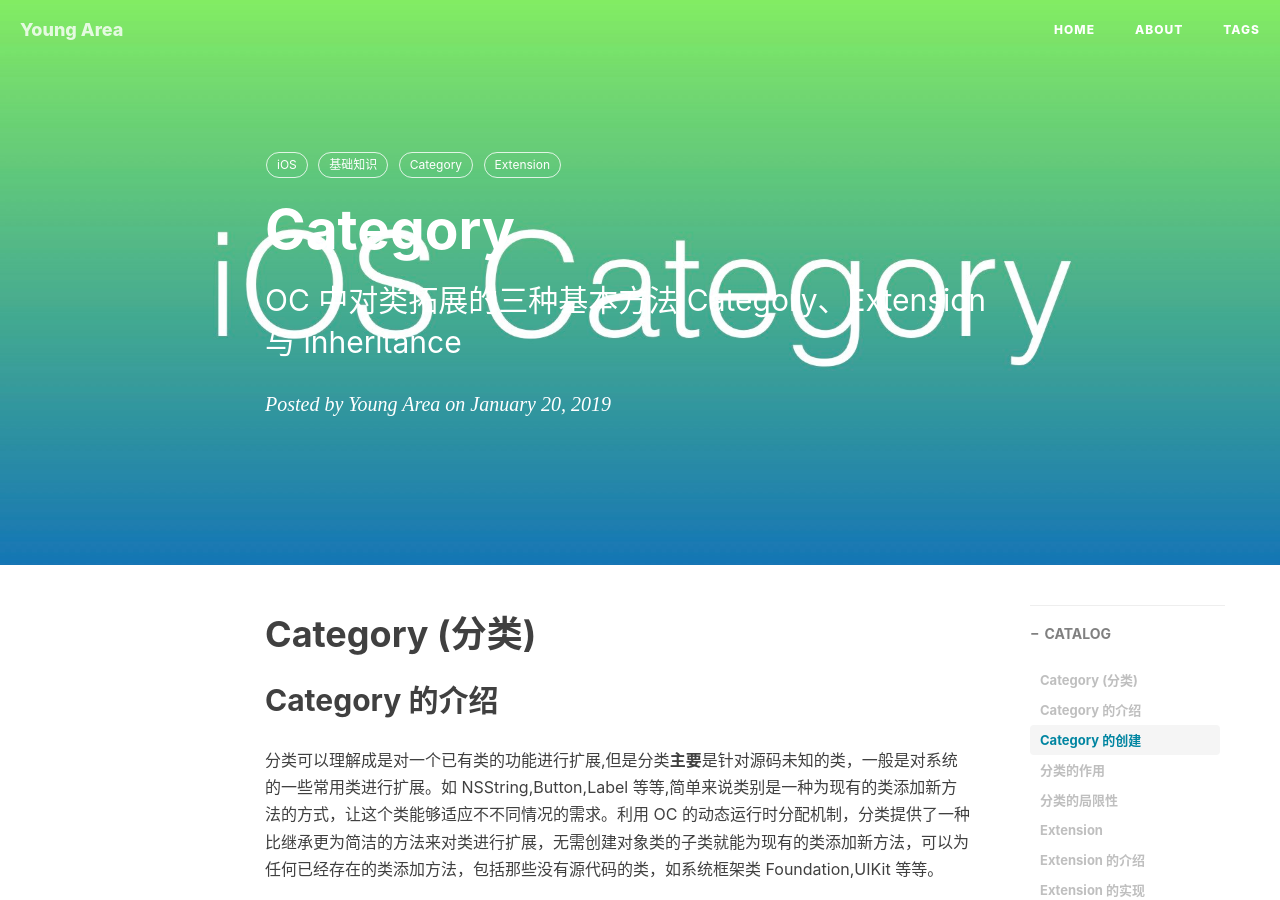
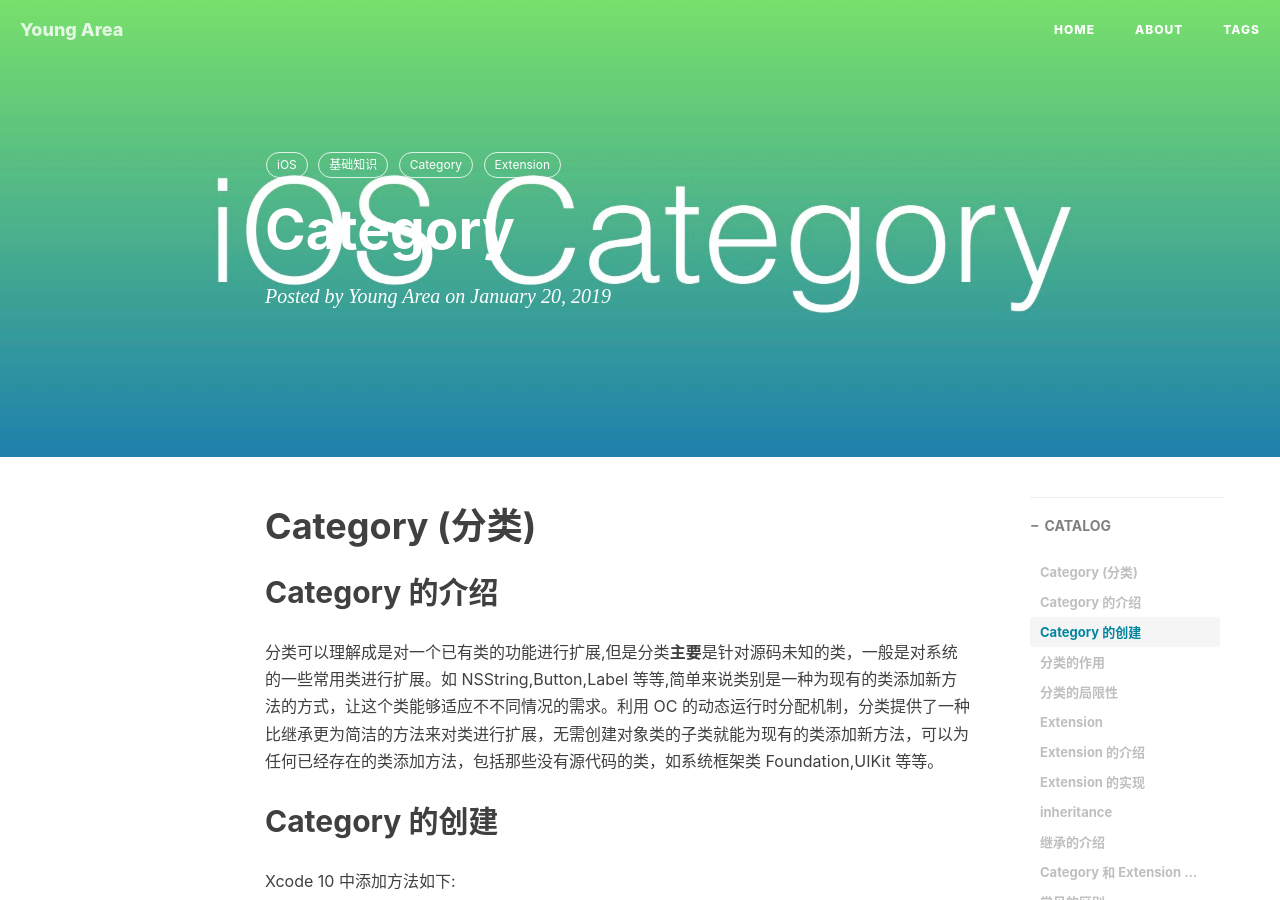
Before and after one commit to Yousanflics/yousanflics.github.io, a Jekyll site: the page built from _posts/2019-01-20-Category.md, in a window 1280 px wide and 900 px high. Built offline with Jekyll 4.4.1, drawn with Linux system fonts in a browser that asks for light colours; nearby versions of some CDN libraries; comment, search, counter and statistics services are not loaded; some of the changed lines change nothing that is shown.

Commit message:
update Category

```diff
--- a/_posts/2019-01-20-Category.md
+++ b/_posts/2019-01-20-Category.md
@@ -1,7 +1,8 @@
 ---
 layout:     post
 title:
-subtitle:   "OC 中对类拓展的三种基本方法 Category、Extension 与 inheritance"
+
+#subtitle:   "OC 中对类拓展的三种基本方法 Category、Extension 与 inheritance"
 date:       2019-01-20
 # author:     水水
 header-img: img/post-bg-Category.jpg
```
